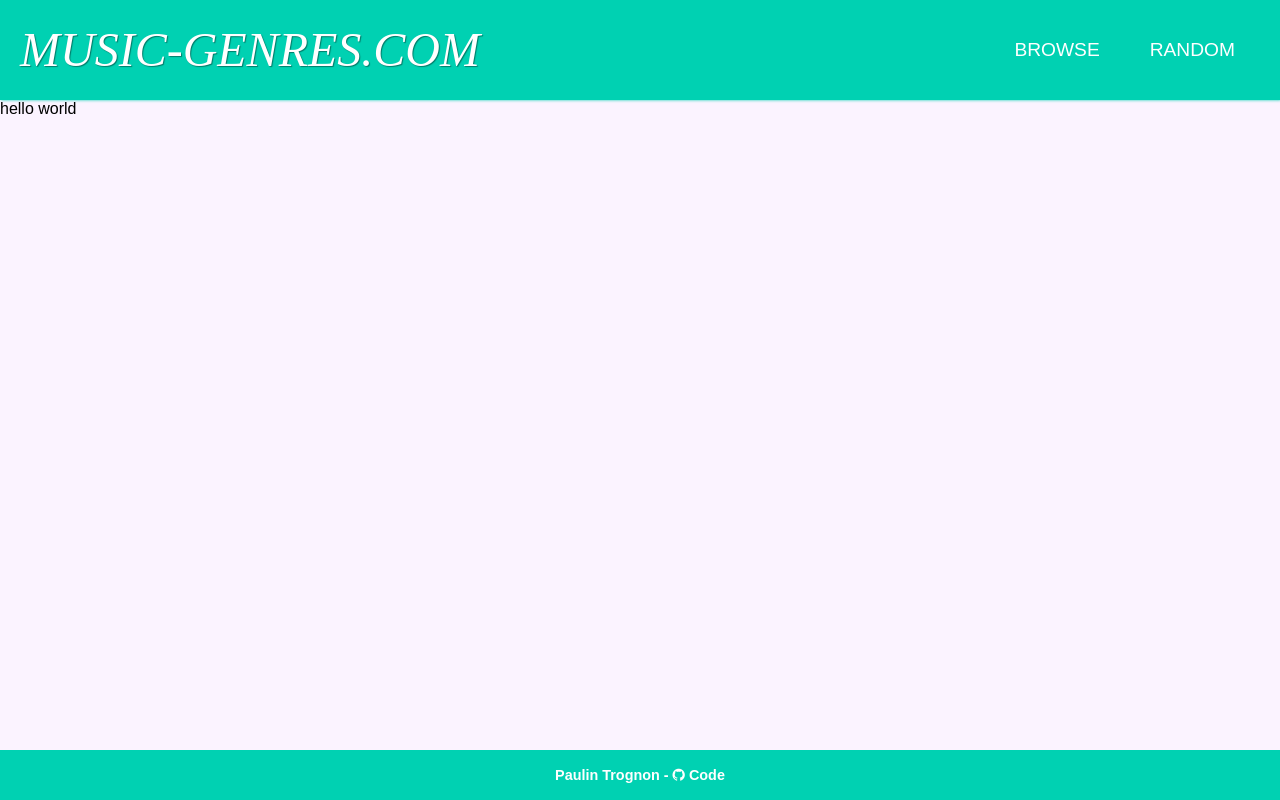
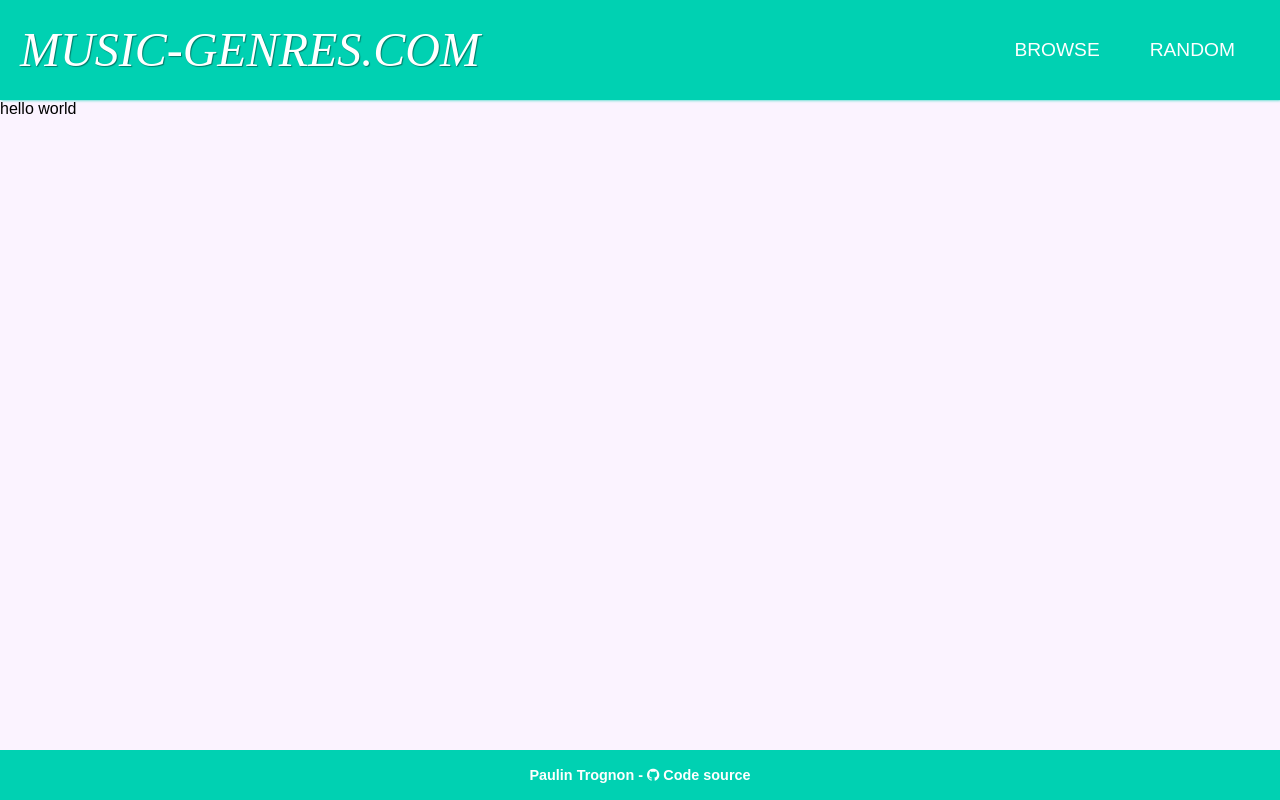
Before and after one commit to paulintrognon/music-genres.com, a React (Create React App) app: page / in a window 1280 px wide. Built offline with nearby package versions, Linux system fonts and the light colour scheme; a web font is replaced by a local one.

Commit message:
text in footer

```diff
--- a/src/components/Layout/Footer.js
+++ b/src/components/Layout/Footer.js
@@ -12,7 +12,7 @@ export default function () {
       &nbsp;-&nbsp;
       <a href="https://github.com/paulintrognon/music-genres.com" target="_blank">
         <i className="fa fa-github" aria-hidden="true"></i>
-        &nbsp;Code
+        &nbsp;Code source
       </a>
     </footer>
   )
```
